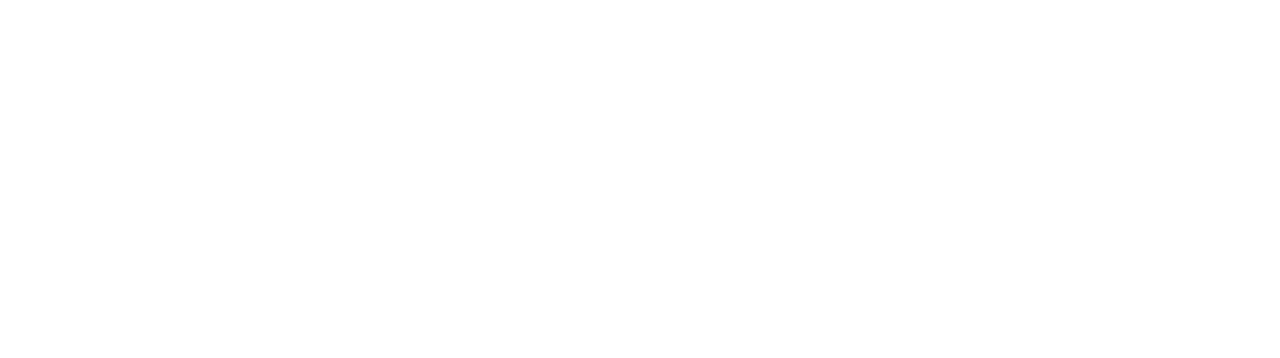
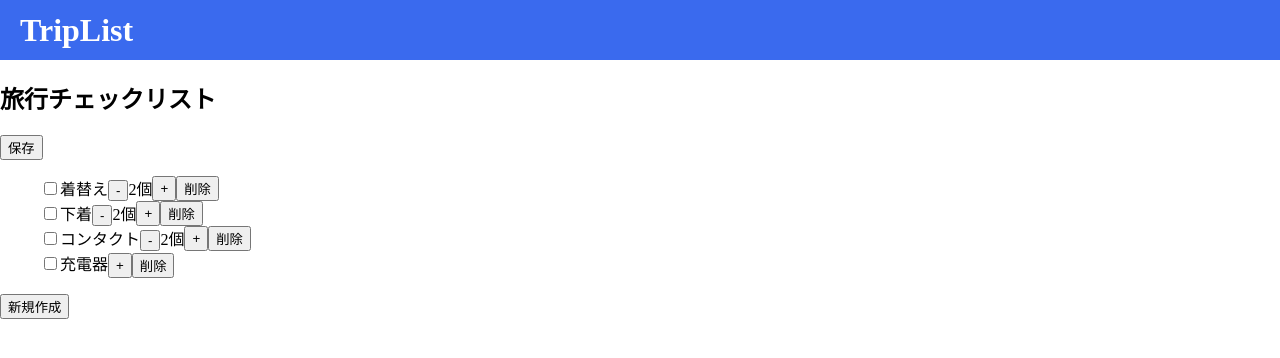
Before and after one commit to tea35/tripList, a React (Create React App) app in the folder frontend/: page /checklist in a window 1280 px wide. Before the commit this address had no page. Shown: the top 358 px of the page. Built offline with nearby package versions, Linux system fonts and the light colour scheme.

Commit message:
checklist

```diff
--- a/frontend/src/App.js
+++ b/frontend/src/App.js
@@ -1,6 +1,7 @@
 import { useContext } from "react";
 import Login from "./pages/login/Login";
 import Register from "./pages/register/Register";
+import Checklist from "./pages/checklist/Checklist";
 import {
   BrowserRouter as Router,
   Route,
@@ -11,9 +12,10 @@
   return (
     <Router>
       <Routes>
-        <Route path="/" element={<Register />} />
+        <Route path="/" element={<Login />} />
         <Route path="/login" element={<Login />} />
         <Route path="/register" element={<Register />} />
+        <Route path="/checklist" element={<Checklist />} />
       </Routes>
     </Router>
   );
--- /dev/null
+++ b/frontend/src/pages/checklist/Checklist.css
@@ -0,0 +1,47 @@
+html, body {
+  height: 100%;
+  margin: 0;
+  padding: 0;
+}
+
+.headerBar {
+    width: 100%;
+    height: 60px;
+    background-color: #3a6aee;
+    color: white;
+    display: flex;
+    align-items: center;
+    padding-left: 20px;
+    position: fixed;
+    top: 0;
+    left: 0;
+    z-index: 1000;
+}
+
+.checklist {
+  padding-top: 60px;
+}
+.checklist ul {
+  list-style-type: none;
+}
+
+
+
+.quantityChange {
+  display: inline-flex;
+}
+
+
+
+
+
+
+
+
+.addItemForm input {
+  padding: 5px;
+  margin-right: 5px;
+}
+.addItemForm button {
+  padding: 5px 10px;
+}
--- /dev/null
+++ b/frontend/src/pages/checklist/Checklist.jsx
@@ -0,0 +1,143 @@
+import axios from "axios";
+import React ,{useState} from "react";
+import { useNavigate } from "react-router-dom";
+import "./Checklist.css";
+
+//旅行先の荷物のチェックリスト
+export default function Checklist() {
+  const navigate = useNavigate();
+
+  const [items, setItems] = useState([
+    { name: "着替え", checked: false, quantity: 2 },
+    { name: "下着", checked: false, quantity: 2 },
+    { name: "コンタクト", checked: false, quantity: 2 },
+    { name: "充電器", checked: false, quantity: 1 },
+
+  ]);
+
+  const [newItemName, setNewItemName] = useState(""); //新規作成時の荷物
+  const [newItemQuantity, setNewItemQuantity] = useState(1); //新規作成時の個数
+  const [showAddForm, setShowAddForm] = useState(false);
+
+
+  //チェック状態の切り替え
+  const handleToggle = (index) => {
+    const newItems = [...items];
+    newItems[index].checked = !newItems[index].checked;
+    setItems(newItems);
+  };
+
+  //個数変更
+  const handleQuantityChange = (index, newQuantity) => {
+    const newItems = [...items];
+    newItems[index].quantity = Math.max(1, newQuantity); //荷物の個数最小値を1
+    setItems(newItems);
+  };
+
+  const handleDelete = (index) => {
+    const newItems = items.filter((_, i) => i !== index);
+    setItems(newItems);
+  };
+
+  //荷物の新規作成
+  const handleAddItem = () => {
+    if (newItemName.trim() === "") return;
+    const newItem = {
+      name: newItemName,
+      quantity: newItemQuantity,
+      checked: false,
+    };
+    setItems([...items, newItem]);
+    setNewItemName("");
+    setNewItemQuantity(1);
+    setShowAddForm(false); // 追加後にフォームを閉じる
+  };
+
+  //荷物の新規作成のキャンセル
+  const handleCancel = () => {
+    setNewItemName("");
+    setNewItemQuantity(1);
+    setShowAddForm(false);
+  };
+
+  return (
+    <div>
+      <div className="headerBar">
+        <h1>TripList</h1>
+      </div>
+
+      <div className="checklist">
+        <h2>旅行チェックリスト</h2>
+
+        <button className="saveButton">保存</button>
+
+        {/*チェックリスト */}
+        <ul>
+          {items.map((item, idx) => (
+            <li key={idx}>
+              <label>
+                <input
+                  type="checkbox"
+                  checked={item.checked}
+                  onChange={() => handleToggle(idx)}
+                />
+                {item.name}
+              </label>
+                {/*
+                <input
+                  type="number"
+                  className="quantityInput"
+                  min="1"
+                  value={item.quantity}
+                  onChange={(e) => handleQuantityChange(idx, Number(e.target.value))}
+                />
+                */}
+                <div className="quantityChange">
+                  {item.quantity > 1 && (
+                    <div >
+                      <button
+                        onClick={() => handleQuantityChange(idx, item.quantity - 1)}
+                        disabled={item.quantity <= 1}
+                      >
+                      -
+                      </button>
+                      <span className="quantityItem">{item.quantity}個</span>
+                    </div>
+                  )}
+                  <button
+                    onClick={() => handleQuantityChange(idx, item.quantity + 1)}
+                  >
+                  +
+                  </button>
+
+                  <button onClick={() => handleDelete(idx)}>削除</button>
+                </div>
+            </li>
+          ))}
+        </ul>
+
+
+        {/*荷物の新規作成*/}
+        <button onClick={() => setShowAddForm(true)}>新規作成</button>
+        {showAddForm && (
+          <div className="addItemForm">
+            <input
+              type="text"
+              placeholder="荷物"
+              value={newItemName}
+              onChange={(e) => setNewItemName(e.target.value)}
+            />
+            <input
+              type="number"
+              value={newItemQuantity}
+              onChange={(e) => setNewItemQuantity(Number(e.target.value))}
+              min="1"
+            />
+            <button onClick={handleAddItem}>追加する</button>
+            <button onClick={handleCancel}>キャンセル</button>
+          </div>
+        )}
+      </div>
+    </div>
+  );
+}
--- a/frontend/src/pages/login/Login.jsx
+++ b/frontend/src/pages/login/Login.jsx
@@ -3,6 +3,7 @@
 import { useNavigate } from "react-router-dom";
 import "./Login.css";
 
+//ログインページ
 export default function Login() {
   const email = useRef();
   const password = useRef();
--- a/frontend/src/pages/register/Register.jsx
+++ b/frontend/src/pages/register/Register.jsx
@@ -3,6 +3,7 @@
 import { useNavigate } from "react-router-dom";
 import "./Register.css";
 
+//会員登録ページ
 export default function Register() {
   const email = useRef();
   const password = useRef();
```
